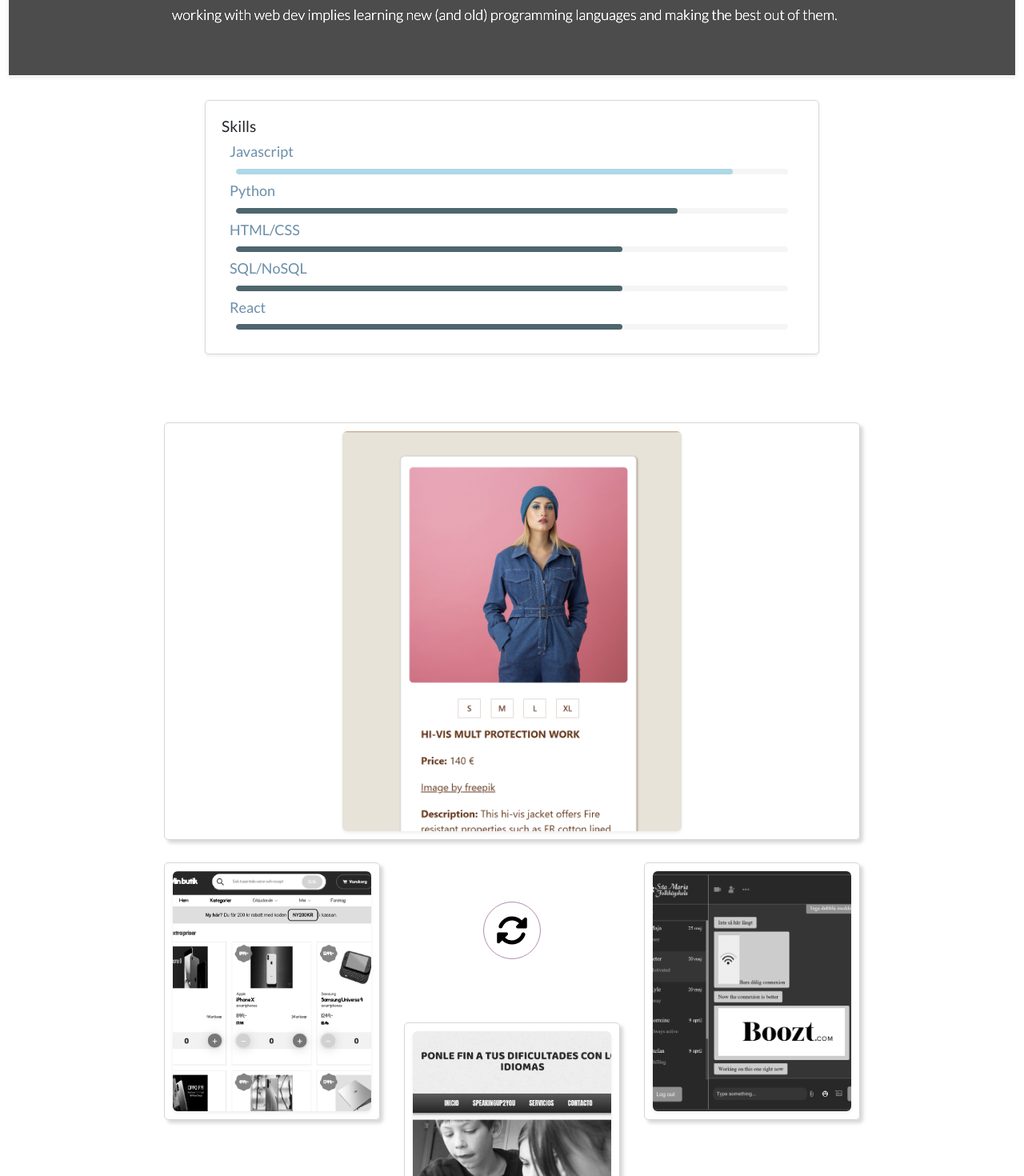
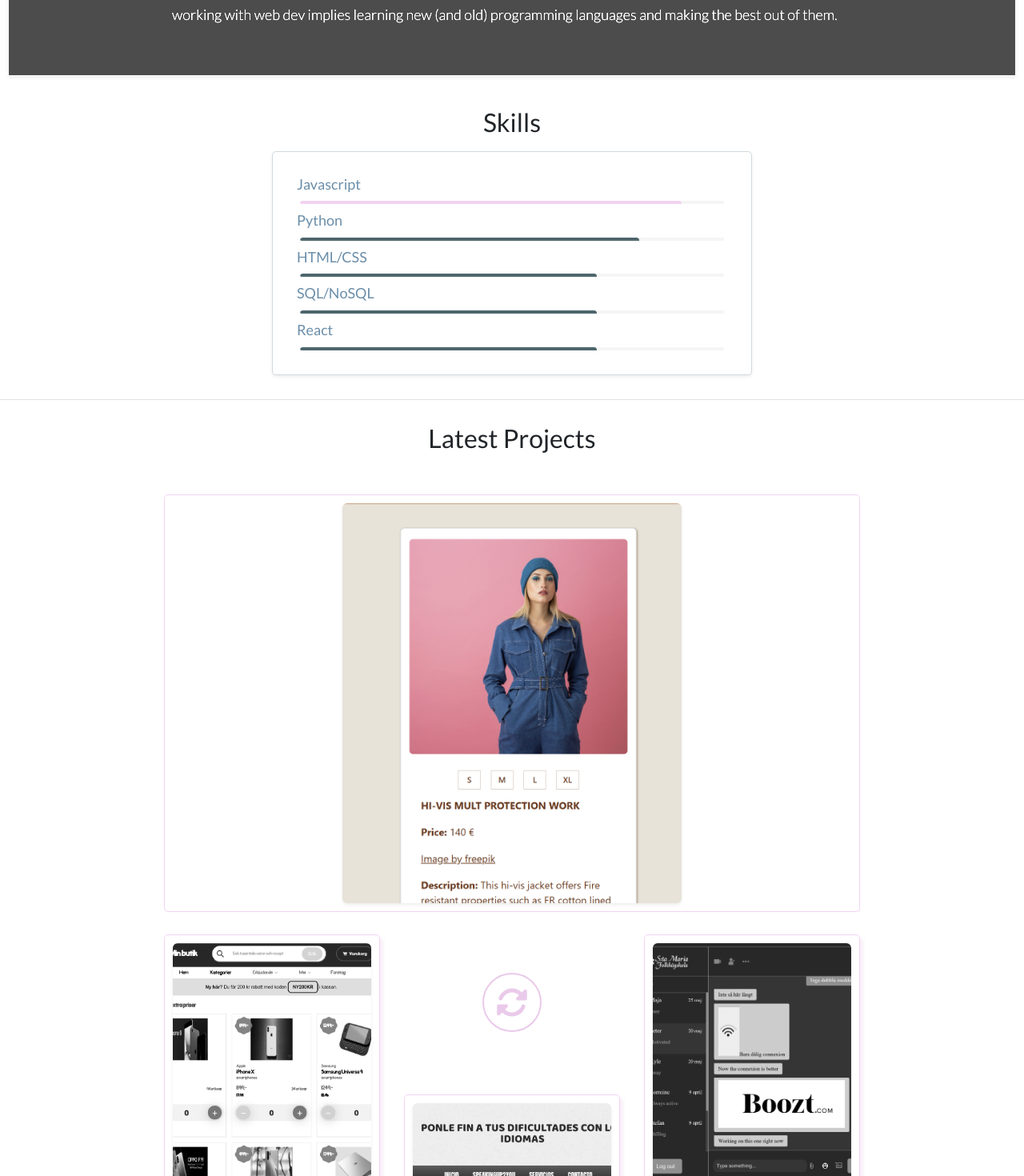
Before and after one commit to Gustaf26/portfolio-2024, a React (Vite) app: page / in a window 1280 px wide. Shown: the part 1160-2630 px from the top of the page at 80% size. Built offline with nearby package versions, Linux system fonts and the light colour scheme; some icons are missing.

Commit message:
(Styling > Contact - About): Massive styles for the skills bars, file structuring

```diff
--- a/src/App.jsx
+++ b/src/App.jsx
@@ -10,7 +10,7 @@ import Latest from './sections/container-one/Latest';
 import Experience from './sections/container-one/Experience';
 import Header from './components/Header';
 import BasicInfo from './sections/container-two/BasicInfo';
-import Skills from './sections/container-two/Skills';
+import Skills from './sections/Skills.jsx';
 import Testimonials from './sections/container-two/Testimonials';
 import Education from './sections/container-two/Education';
 import Languages from './sections/container-two/Languages';
@@ -31,8 +31,10 @@ const App = () => {
         <Header />
         <Contact />
         <About />
+        <h1>Skills</h1>
         <Skills />
         <div className="main-container">
+          <h1>Latest Projects</h1>
           {items.length ? items.map(item => item) : null}
           {secondItems.length ? secondItems.map(item => item) : null}
           <button id="contact-me-button">
--- a/src/assets/style.css
+++ b/src/assets/style.css
@@ -24,8 +24,6 @@ body {
         font-size: large;
     }
 }
-
-
 
 
 ul {
@@ -311,7 +309,6 @@ img {
     & .about p {
         width: 80%;
         padding: 10px;
-        /* line-height: 1.6; */
     }
 
 
@@ -327,20 +324,22 @@ img {
     }
 }
 
+h1 {
+    text-align: center;
+    padding: 10px;
+}
+
+/* SECTIONS */
+
 .main-container {
     background-color: white;
     padding-top: 20px;
     padding-bottom: 20px;
     width: 100vw;
-    height: 100vh;
-
+    height: fit-content;
+    border-top: 0.5px solid rgb(229, 226, 226);
 
 }
-
-/* .main-container.sections-wrapper div.row div:nth-child(1),
-.main-container.sections-wrapper div.row div:nth-child(2) {
-    margin: 0 auto;
-    /* background-color: rgb(255, 255, 255) !important; */
 
 
 
@@ -358,35 +357,6 @@ img {
     }
 }
 
-/* .first-sections .secondary a {
-    text-align: center;
-    color: rgb(40, 81, 93);
-
-
-    &:hover {
-        color: lightblue;
-    }
-} */
-
-a.more-link {
-    display: inline-block;
-    text-align: center;
-    width: 50% !important;
-    padding: 10px 0;
-    border: 1px solid rgb(78, 102, 109) !important;
-    text-align: center;
-    color: rgb(78, 102, 109) !important;
-    border-radius: 3px;
-
-    &:hover {
-        background-color: rgba(78, 102, 109, 0.1);
-        /* color: white !important; */
-    }
-
-    & img {
-        display: none;
-    }
-}
 
 /*ASIDE SECTIONS */
 
@@ -415,6 +385,7 @@ section {
 .skills {
 
     width: 60%;
+    max-width: 600px;
 
     & .skillset {
 
@@ -475,6 +446,72 @@ section {
     }
 }
 
+section .featured {
+
+    position: relative;
+    overflow-y: hidden;
+
+    & h3 {
+        position: absolute;
+        left: 0;
+        top: 0;
+        padding: 20px;
+        background-color: rgba(0, 0, 0, 0.7);
+        right: 0;
+        color: rgb(241, 211, 241);
+        text-align: center;
+        animation: move-down 0.5s linear forwards;
+    }
+
+    .featured-desc {
+        position: absolute;
+        bottom: 0px;
+        background-color: rgba(0, 0, 0, 0.7);
+        color: white;
+        width: 100%;
+        font-weight: 300;
+        text-align: center;
+        padding: 15px;
+        animation: show 1s linear forwards;
+        animation: move-up 0.5s linear forwards;
+
+        & a {
+            color: white;
+            display: block;
+            width: 130px !important;
+            margin: 10px auto;
+            border: 1px solid white !important;
+
+            box-shadow: none !important;
+
+            &:hover {
+                border: 1px solid rgb(236, 151, 236) !important;
+                color: rgb(236, 151, 236);
+            }
+        }
+    }
+}
+
+@keyframes move-up {
+    0% {
+        transform: translateY(200px);
+    }
+
+    100% {
+        transform: translateY(0px);
+    }
+}
+
+@keyframes move-down {
+    0% {
+        transform: translateY(-40px);
+    }
+
+    100% {
+        transform: translateY(0px);
+    }
+}
+
 
 /* ASIDE SECTION */
 
@@ -493,10 +530,6 @@ section {
         padding: 20px;
         margin-bottom: 30px;
         border-radius: 5px;
-
-        &:hover {
-            /* outline: 2px solid lightgreen; */
-        }
 
     }
 
@@ -674,6 +707,7 @@ footer {
         padding: 10px;
     }
 
+    /*
     .first-sections {
 
         & .about {
@@ -703,7 +737,7 @@ footer {
                 margin: 0 auto;
             }
         }
-    }
+    } */
 
     section {
 
@@ -720,12 +754,12 @@ footer {
             width: calc(100%);
         }
 
-        & a {
+        /* & a {
             display: block;
             margin: 0 auto;
-        }
+        } */
 
-        & .item a.btn {
+        /* & .item a.btn {
             display: block;
             width: 100%;
             text-align: center;
@@ -737,7 +771,7 @@ footer {
                 object-fit: cover;
 
             }
-        }
+        } */
 
 
     }
@@ -786,53 +820,22 @@ footer {
         }
     }
 
-    aside,
+    aside {
+        padding: 20px !important;
+    }
+
     section {
-        padding: 20px !important;
+        padding: 10px;
+
+        & .item {
+            margin: 20px;
+        }
     }
 }
 
 
-@media screen and (min-width:500px) and (max-width:1200px) {
-    /* .row {
-        gap: 20px;
-        margin: 0 auto;
-        width: 97%;
-        display: grid;
-        justify-content: space-around;
-        grid-template-columns: 100%;
-    } */
+@media screen and (min-width:500px) and (max-width:1000px) {
 
-
-    section {
-
-        & .secondary .item {
-            margin-top: 60px !important;
-        }
-
-        & .featured {
-            margin-top: 20px !important;
-
-            & p,
-            h3 {
-                margin: 40px auto;
-            }
-
-            & a,
-            a.btn {
-                display: block;
-                width: 100%;
-                height: fit-content;
-                margin: 0 auto !important;
-                /* text-align: center; */
-            }
-
-            & img {
-                width: 100%;
-                margin: 0 auto;
-            }
-        }
-    }
 
     aside {
         max-width: 600px;
@@ -860,30 +863,11 @@ footer {
         }
     }
 
-    & .secondary .item {
+    /* & .secondary .item {
         margin-top: 50px;
-    }
+    } */
 
-    & .desc {
-        margin: 20px auto;
 
-        & p,
-        h3 {
-            width: 100%;
-            margin: 40px auto;
-
-            & a.more-link {
-                display: block;
-                justify-content: center;
-                width: 100%;
-
-                & img {
-                    width: 12px;
-                    height: 12px;
-                }
-            }
-        }
-    }
 }
 
 .experience .item h3 {
@@ -940,8 +924,8 @@ footer {
                     justify-content: center;
                     align-items: center;
                     padding: 15px;
-                    color: rgb(0, 0, 0);
-                    border: 0.5px solid rgb(181, 138, 181);
+                    color: rgb(234, 202, 234);
+                    border: 2px solid rgb(234, 202, 234);
                     border-radius: 50px;
 
 
@@ -969,8 +953,8 @@ footer {
                     justify-content: center;
                     align-items: center;
                     padding: 10px;
-                    box-shadow: 4px 4px 4px rgb(218, 216, 216);
-                    border: 1px solid rgb(214, 213, 213);
+                    box-shadow: 4px 4px 4px rgb(248, 239, 248);
+                    border: 1px solid rgb(241, 211, 241);
                     border-radius: 5px;
                 }
 
@@ -999,10 +983,6 @@ footer {
                     justify-content: center;
                     align-items: center;
                     flex-direction: column;
-                }
-
-                &:hover {
-                    transform: scale(1.05)
                 }
             }
 
--- a/src/sections/Contact.jsx
+++ b/src/sections/Contact.jsx
@@ -39,7 +39,7 @@ export default function Contact() {
             setMsg(myMsg)
             index += 1
 
-        }, 500)
+        }, 300)
 
     }, [])
 
--- a/src/sections/container-two/Skills.jsx
+++ b/src/sections/Skills.jsx
@@ -1,8 +1,7 @@
 import { useRef, useState, useEffect, useContext } from 'react'
-import { useDraggable } from '@dnd-kit/core'
-import { CSS } from '@dnd-kit/utilities';
 
-import StyleContext from '../../contexts/StyleContext';
+
+import StyleContext from '../contexts/StyleContext';
 
 function Skills() {
 
@@ -62,7 +61,7 @@ function Skills() {
             // console.log(levelsLoaded)
             let myInt = setInterval(() => {
                 let newLevels = otherLevels.map((lev, i) => {
-                    if (i === 0) levelsShining[i].style.background = `linear-gradient(to right, lightblue ${10 - lev}%, white ${lev}%, lightblue 100%)`
+                    if (i === 0) levelsShining[i].style.background = `linear-gradient(to right, rgb(241, 211, 241) ${10 - lev}%, white ${lev}%, rgb(241, 211, 241) 100%)`
 
                     if (otherLevels[i] == dummyLevels[i]) { return Number(lev) }
                     else { return Number(lev) + 5 }
@@ -84,9 +83,7 @@ function Skills() {
                 if (compareArrays()) {
                     console.log('Same dummy levels');
                     newLevels.forEach((lev, i) => {
-                        // console.log(levelsShining[i])
-                        // levelsShining[i].style.width = `${Number(lev) * 5}px`
-                        levelsShining[i].style.background = i === 0 ? 'lightblue' : 'rgb(78, 102, 109)'
+                        levelsShining[i].style.background = i === 0 ? 'rgb(241, 211, 241)' : 'rgb(78, 102, 109)'
                     })
                     clearInterval(myInt)
                 }
@@ -95,16 +92,7 @@ function Skills() {
         }
     }, [levelsLoaded])
 
-    const { attributes, listeners, setNodeRef, transform } = useDraggable({
-        id: 6,
-        data: {
-            supports: 'type4',
-        },
-    });
 
-    const style = {
-        transform: CSS.Translate.toString(transform),
-    };
 
     const skills = [{ name: "Javascript", level: levels[0], ref: skillRefs[0] },
     { name: "Python", level: levels[1], ref: skillRefs[1] },
@@ -115,29 +103,20 @@ function Skills() {
 
 
     return (<aside onMouseOver={() => setShadowSection(4)} onMouseOut={() => setShadowSection('')}
-        style={style} ref={setNodeRef} className={shadowSection === 4 ? "skills aside shadow-lg section" : "skills aside shadow-sm section"}>
-        <div {...listeners} {...attributes} className="section-inner">
-            <h2 className="heading">Skills</h2>
+        className={shadowSection === 4 ? "skills aside shadow-lg section" : "skills aside shadow-sm section"}>
+        <div className="section-inner">
             <div className="content">
                 <div id="skillset" className="skillset">
                     {skills.map((skill, i) => {
                         return (
                             <div key={skill.name} className="item">
                                 <h3 className="level-title">{skill.name}</h3>
-                                <div className="level-bar progress" style={{ zIndex: 10, height: '7px' }}>
+                                <div className="level-bar progress" style={{ zIndex: 10, height: '4px' }}>
                                     <span className="shining-prog progress-bar-value" ref={skillRefs[i]}
                                         style={{
-                                            // backgroundSize: '20px',
-                                            // backgroundPosition: !levelsLoaded && '0px 0px',
-                                            background: i === 0 ? 'lightblue' : 'rgb(78, 102, 109)',
-
+                                            background: i === 0 ? 'rgb(241, 211, 241)' : 'rgb(78, 102, 109)',
                                             width: skill.level + "%", borderRadius: '20px', height: '7px'
                                         }} id={skill.name}></span>
-                                    {/* <a style={{
-                                        zIndex: 10, height: '7px',
-                                        background: i === 0 ? 'linear-gradient(to right, lightblue 20%, #FFF 40%, #FFF 60%, lightblue 80%)'
-                                            : "linear-gradient(to right, rgb(78, 102, 109) 20%, #FFF 40%, #FFF 60%,rgb(78, 102, 109)  80%)",
-                                    }} className="shining-prog"></a> */}
                                 </div>
                             </div>)
                     })}
--- a/src/sections/container-one/Latest.jsx
+++ b/src/sections/container-one/Latest.jsx
@@ -7,23 +7,24 @@ import { faRotate } from '@fortawesome/free-solid-svg-icons'
 
 const SubFeatured = ({ info }) => {
 
-    return (<div id={'item-' + (info.i + 1)} className={info.i === 0 ? "item featured" : info.i === 1 || info.i === 3 ? 'item middle-item' : 'item last-item'}>
+    const [hovered, setHovered] = useState(false)
+
+    return (<div onMouseOver={() => info.i === 0 ? setHovered(true) : null} onMouseOut={() => info.i === 0 ? setHovered(false) : null}
+        id={'item-' + (info.i + 1)} className={info.i === 0 ? "item featured" : info.i === 1 || info.i === 3 ? 'item middle-item' : 'item last-item'}>
         <a
             href={info.sec.more_link.href}
             target="_blank">
+            {hovered ? <h3 className="title">{info.sec.title}</h3> : null}
             <img className="img-fluid project-image rounded shadow-sm"
                 src={info.sec.image} alt="project name" />
         </a>
-        <div className="desc">
-            {/* <h3 className="title"><a
+        {hovered ? <div className="featured-desc">
+            <p>{info.sec.description}</p>
+            <p><a
                 href={info.sec.more_link.href}
-                target="_blank">{info.sec.title}</a></h3> */}
-            {/* <p>{info.sec.description}</p> */}
-            {/* <p><a className="more-link"
-                href={info.sec.more_link.href}
-                target="">Find out more</a>
-            </p> */}
-        </div>
+                target="">See Project</a>
+            </p>
+        </div> : null}
     </div>
     )
 }
```
